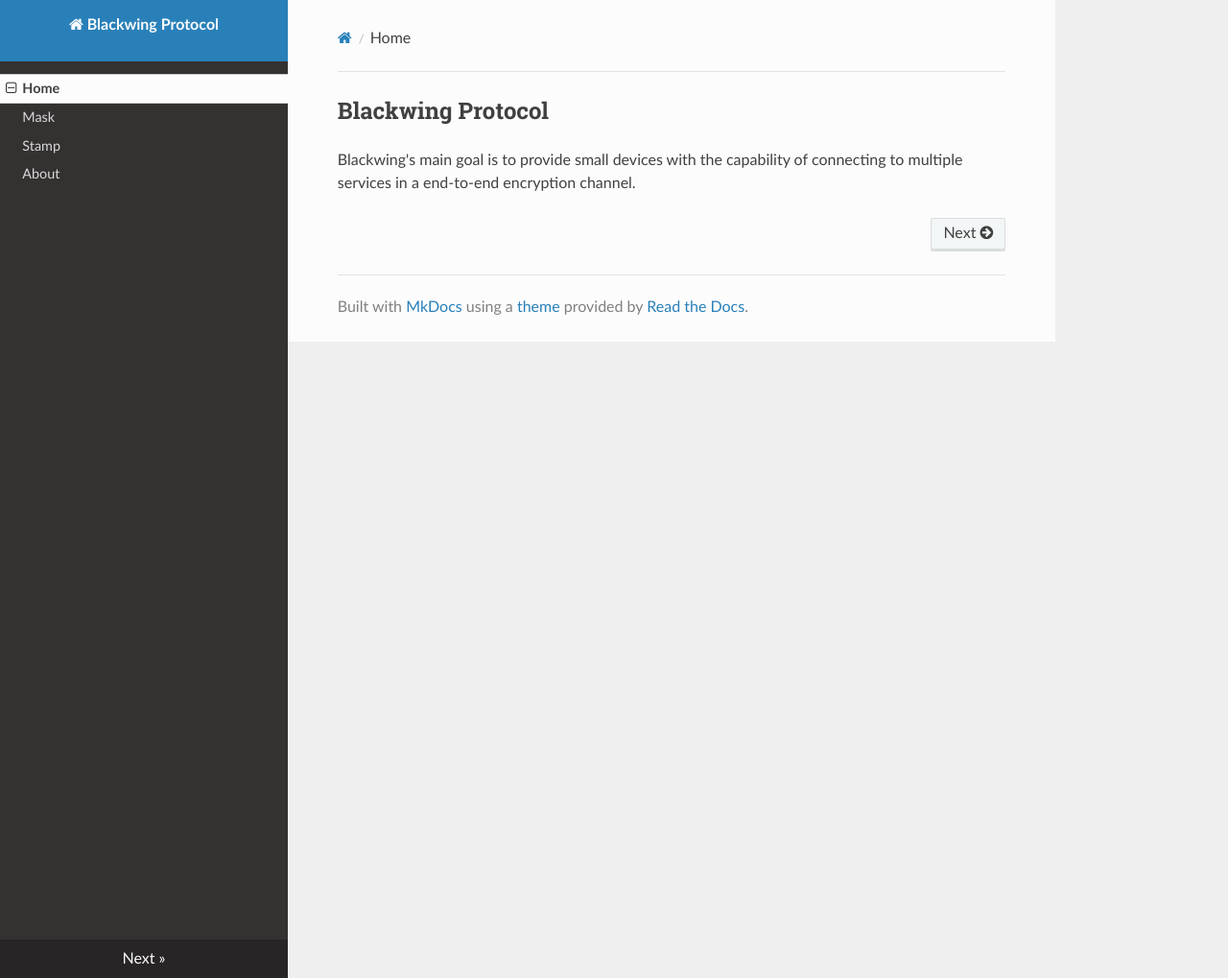
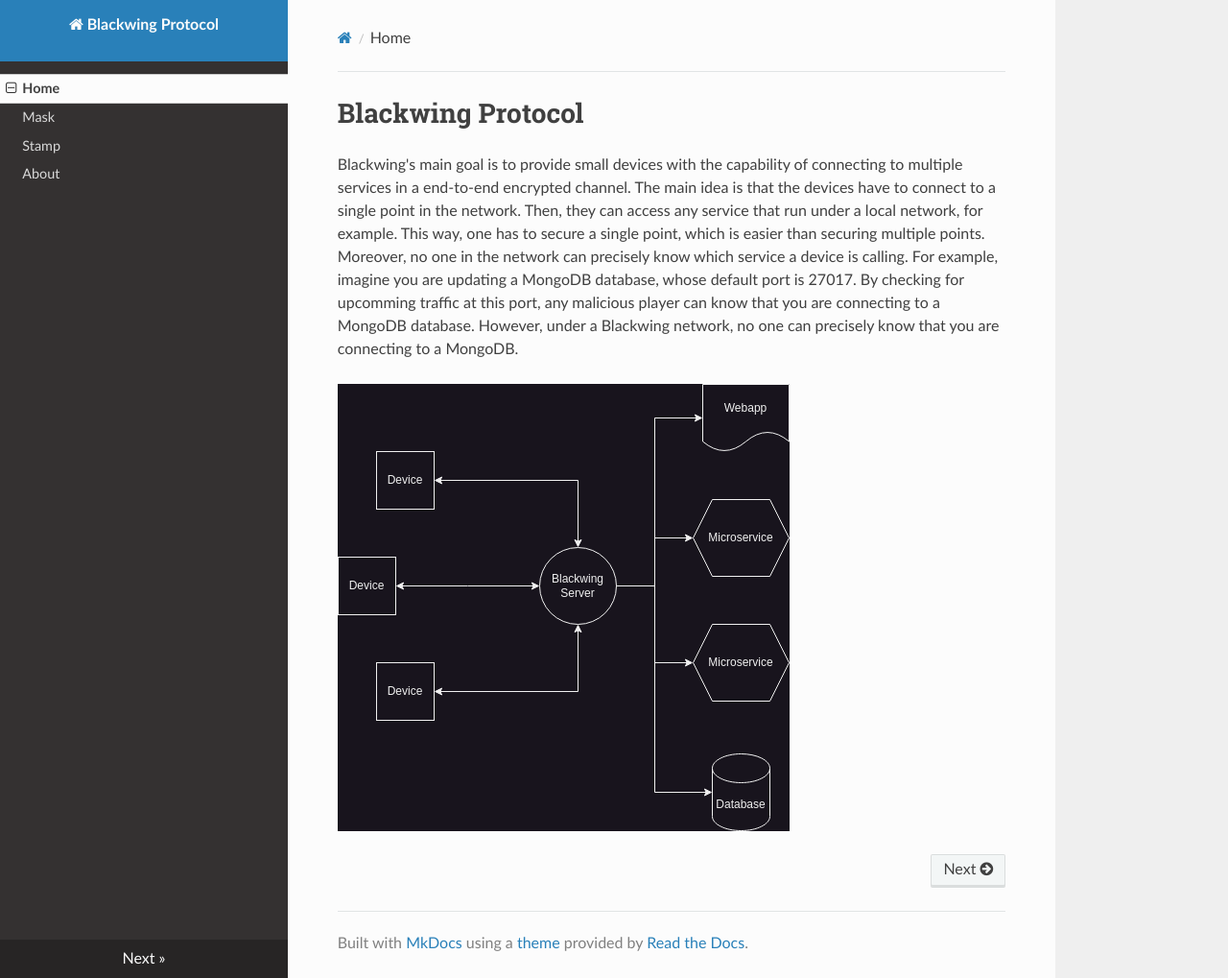
Before and after one commit to asergiobranco/blackwing_documentation, an MkDocs documentation site: the page built from docs/index.md, in a window 1280 px wide and 1019 px high. Shown: the whole window at 96% size. Built offline with MkDocs 1.6.1, drawn with Linux system fonts in a browser that asks for light colours; nearby versions of some CDN libraries.

Commit message:
testing mkdocs

```diff
--- a/docs/index.md
+++ b/docs/index.md
@@ -1,3 +1,9 @@
 # Blackwing Protocol
 
-Blackwing's main goal is to provide small devices with the capability of connecting to multiple services in a end-to-end encryption channel.
+Blackwing's main goal is to provide small devices with the capability of connecting to multiple services in a end-to-end encrypted channel.
+The main idea is that the devices have to connect to a single point in the network. Then, they can access any service that run under a local network, for example.
+This way, one has to secure a single point, which is easier than securing multiple points.
+Moreover, no one in the network can precisely know which service a device is calling. For example, imagine you are updating a MongoDB database, whose default port is 27017.
+By checking for upcomming traffic at this port, any malicious player can know that you are connecting to a MongoDB database. However, under a Blackwing network, no one can precisely know that you are connecting to a MongoDB.
+
+![alt text](figs/bwarch.svg)
--- a/mkdocs.yml
+++ b/mkdocs.yml
@@ -14,7 +14,7 @@
       base_path: .
   - admonition
   - toc:
-      baselevel: 2
+      baselevel: 1
 plugins:
   - mermaid2
 nav:
```
Also changed, not shown: docs/figs/bwarch.svg (added), 1 other file.
